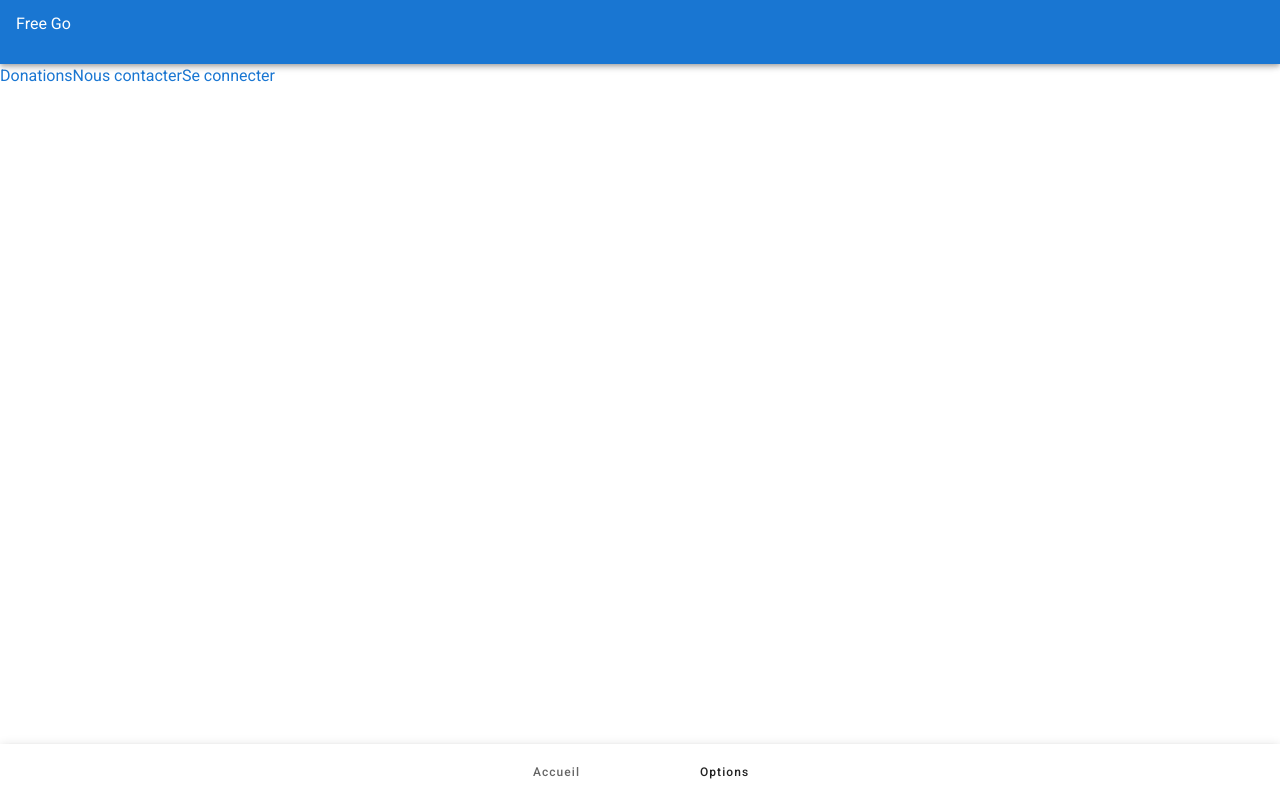
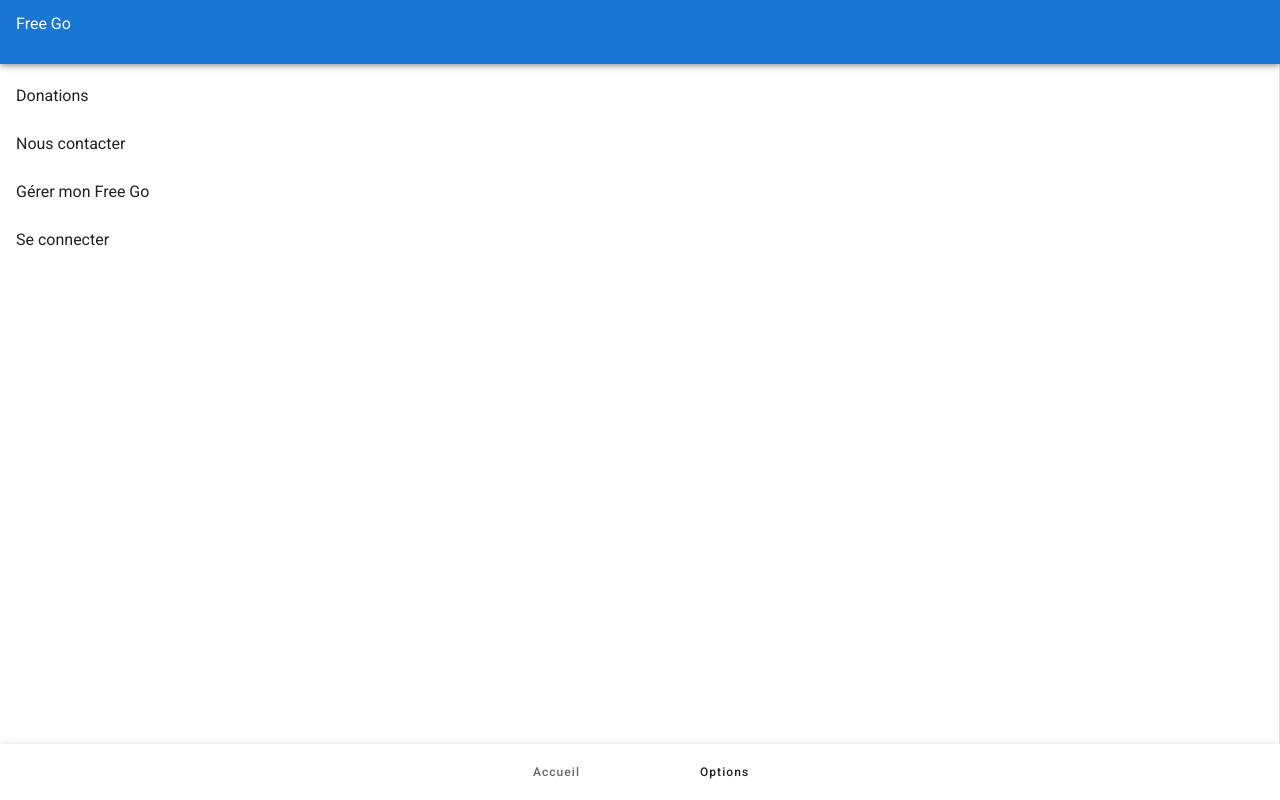
Before and after one commit to HE-Arc/FreeGo2, a Vue app in the folder frontend/vueapp/: page /options in a window 1280 px wide. Built offline with nearby package versions, Linux system fonts and the light colour scheme.

Commit message:
Vutified option's menu

```diff
--- a/frontend/vueapp/src/components/OptionsMenu.vue
+++ b/frontend/vueapp/src/components/OptionsMenu.vue
@@ -1,14 +1,34 @@
 <template>
-  <div class="options-menu">
-    <p>
-      <router-link :to = "{ name:'donations' }" exact>Donations</router-link>
-      <router-link :to = "{ name:'contactUs' }" exact>Nous contacter</router-link>
-      <router-link :to = "{ name:'manageFridge' }" v-if="accessToken!=null" exact>Gérer mon Free Go</router-link>
-      <!-- TODO: ManageFridge should only be available to Manager role -->
-      <router-link :to = "{ name:'login' }" v-if="accessToken==null" exact>Se connecter</router-link>
-      <router-link :to = "{ name:'logout' }" v-else exact>Se déconnecter</router-link>
-    </p>
-  </div>
+  <v-navigation-drawer absolute width="100%" permanent>
+    <v-list>
+      <v-list-item link :to="{ name:'donations' }" exact>
+        <v-list-item-content>
+          <v-list-item-title>Donations</v-list-item-title>
+        </v-list-item-content>
+      </v-list-item>
+      <v-list-item link :to="{ name:'contactUs' }" exact>
+        <v-list-item-content>
+          <v-list-item-title>Nous contacter</v-list-item-title>
+        </v-list-item-content>
+      </v-list-item>
+      <v-list-item link :to="{ name:'manageFridge' }" exact>
+        <!-- TODO: ManageFridge should only be available to Manager role -->
+        <v-list-item-content>
+          <v-list-item-title>Gérer mon Free Go</v-list-item-title>
+        </v-list-item-content>
+      </v-list-item>
+      <v-list-item v-if="accessToken==null" link :to="{ name:'login' }" exact>
+        <v-list-item-content>
+          <v-list-item-title>Se connecter</v-list-item-title>
+        </v-list-item-content>
+      </v-list-item>
+      <v-list-item v-else link :to="{ name:'logout' }" exact>
+        <v-list-item-content>
+          <v-list-item-title>Se déconnecter</v-list-item-title>
+        </v-list-item-content>
+      </v-list-item>
+    </v-list>
+  </v-navigation-drawer>
 </template>
 
 <script>
```
